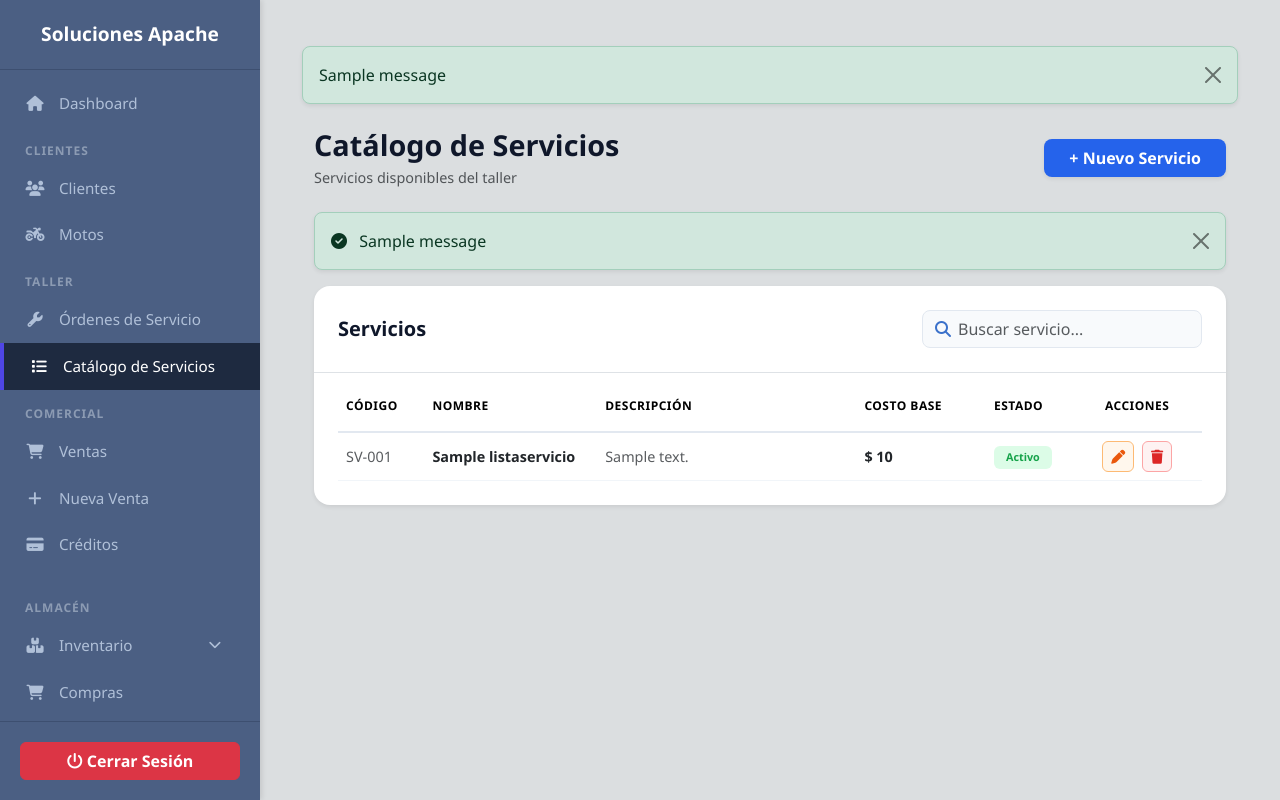
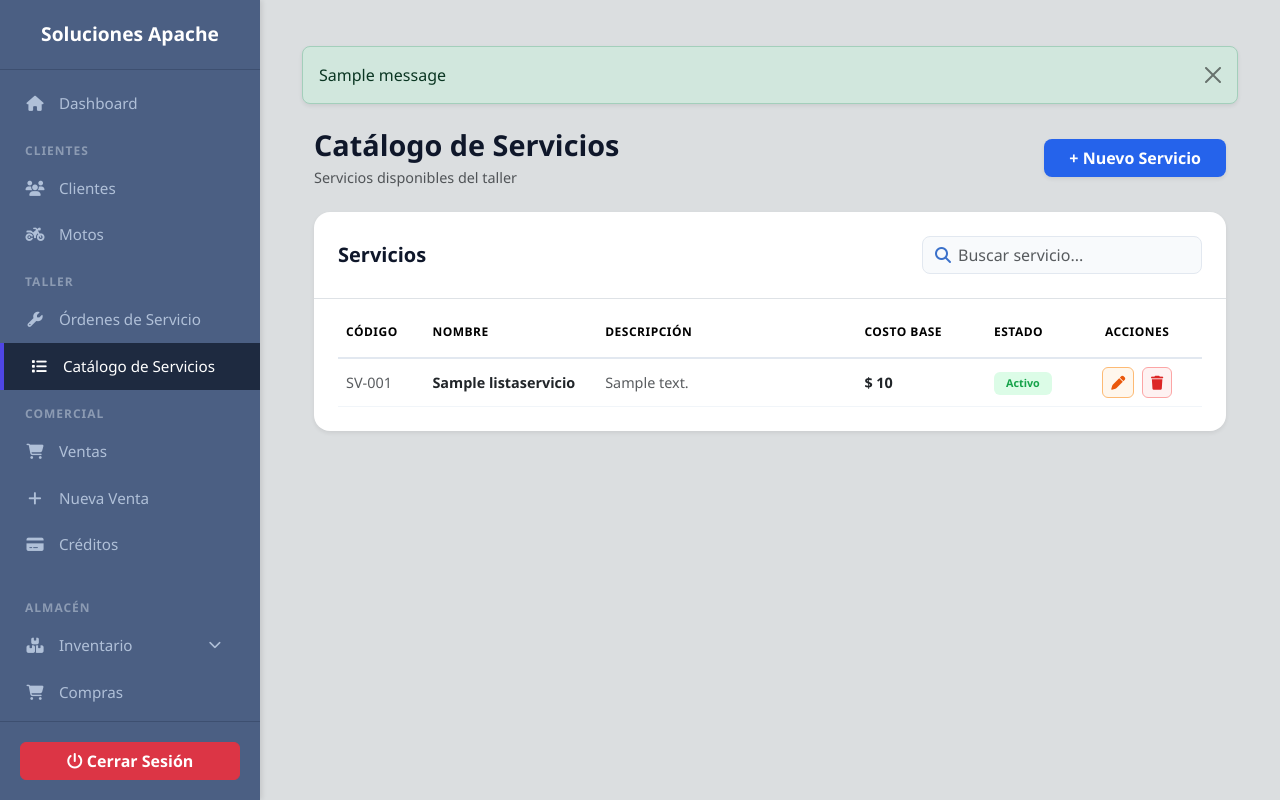
Before and after one commit to Marii060/SolucionesApache, a Django app: page /operaciones/catalogo/ in a window 1280 px wide. Run offline with Django 5.2, Linux system fonts and the light colour scheme; a user stored in the database is signed in; tables that the repository leaves empty hold one stand-in row (values such as "Sample post"); one stand-in notice (Sample message) is shown; some libraries are stand-ins or nearby versions.

Commit message:
operaciones: borre la seccion para alerta de mensajes ya que quedo en base.html

```diff
--- a/operaciones/templates/operaciones/lista_catalogo.html
+++ b/operaciones/templates/operaciones/lista_catalogo.html
@@ -14,16 +14,6 @@
             + Nuevo Servicio
         </a>
     </div>
-
-    {% if messages %}
-        {% for message in messages %}
-            <div class="alert alert-success alert-dismissible fade show rounded-3 shadow-sm" role="alert">
-                <i class="fa-solid fa-circle-check me-2"></i> {{ message }}
-                <button type="button" class="btn-close" data-bs-dismiss="alert" aria-label="Close"></button>
-            </div>
-        {% endfor %}
-    {% endif %}
-
     <div class="card shadow-sm border-0 rounded-4">
         <div class="card-body p-0">
 
```
Also changed, not shown: operaciones/templates/operaciones/lista_servicios.html (+0 -10 lines).
